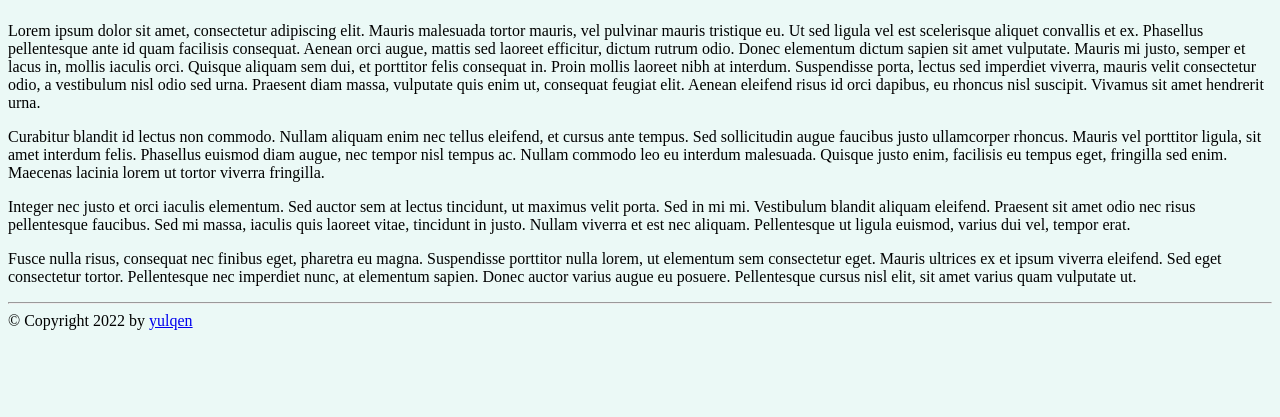
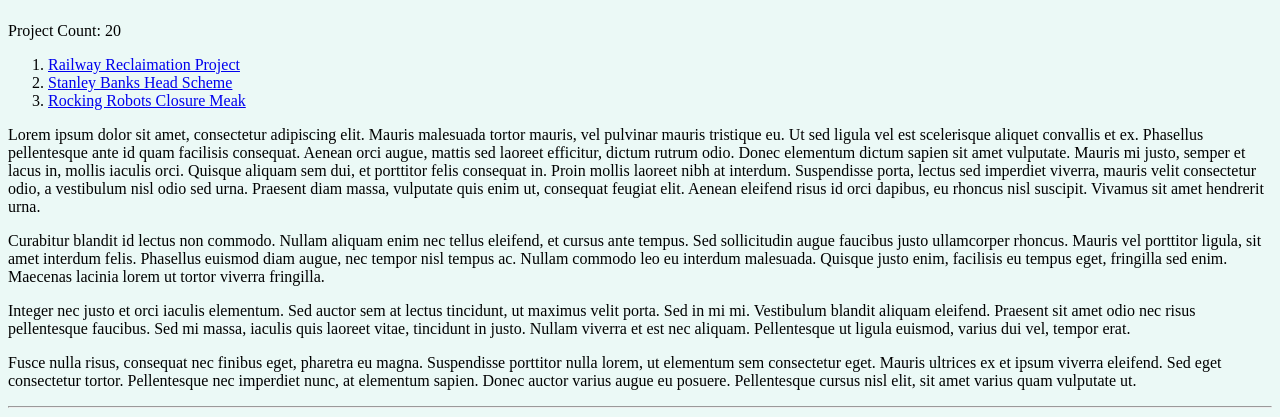
Before and after one commit to yulqen/dbasik-api, a FastAPI app: page / in a window 1280 px wide. Shown: the part 129-546 px from the top of the page. Run offline with FastAPI, Linux system fonts and the light colour scheme.

Commit message:
wip: added first service layer for projects

```diff
--- a/requirements.txt
+++ b/requirements.txt
@@ -1,7 +1,3 @@
 fastapi
 uvicorn
 jinja2
-mypy
-pdbpp
-flake8
-black
--- /dev/null
+++ b/services/project_service.py
@@ -0,0 +1,24 @@
+from typing import List, Dict
+
+
+def project_count() -> int:
+    return 20
+
+
+def major_projects(limit: int = 2) -> list[dict[str, str | int]]:
+    return [
+        {
+            "budget": "20M",
+            "type": "Rubbish",
+            "name": "Railway Reclaimation Project",
+            "id": 1,
+        },
+        {"budget": "40M", "type": "Useless", "name": "Stanley Banks Head Scheme", "id": 2},
+        {
+            "budget": "50M",
+            "type": "Trumpets",
+            "name": "Rocking Robots Closure Meak",
+            "id": 3,
+        },
+        {"budget": "200M", "type": "Rollocks", "name": "Bomba Clifton Hedges", "id": 4},
+    ][:limit]
--- /dev/null
+++ b/services/user_service.py
@@ -0,0 +1,2 @@
+def user_count() -> int:
+    return 10
--- /dev/null
+++ b/templates/home/index.html
@@ -0,0 +1,30 @@
+{% extends "shared/base.html" %}
+
+{% block title %}dbasik{% endblock %}
+
+{% block head %}
+{% endblock %}
+
+{% block content %}
+    <div id='header'>
+     <h1>dbasik</h1>
+    </div>
+
+    <div>
+        Project Count: {{ project_count }}
+    </div>
+    <div>
+    <ol>
+        {% for p in major_projects %}
+            <li><a href="{{ url_for('get_project', project_id=p.id) }}">{{ p.name }}</a></li>
+        {% endfor %}
+    </ol>
+    </div>
+
+    <div id="content">
+	<p>Lorem ipsum dolor sit amet, consectetur adipiscing elit. Mauris malesuada tortor mauris, vel pulvinar mauris tristique eu. Ut sed ligula vel est scelerisque aliquet convallis et ex. Phasellus pellentesque ante id quam facilisis consequat. Aenean orci augue, mattis sed laoreet efficitur, dictum rutrum odio. Donec elementum dictum sapien sit amet vulputate. Mauris mi justo, semper et lacus in, mollis iaculis orci. Quisque aliquam sem dui, et porttitor felis consequat in. Proin mollis laoreet nibh at interdum. Suspendisse porta, lectus sed imperdiet viverra, mauris velit consectetur odio, a vestibulum nisl odio sed urna. Praesent diam massa, vulputate quis enim ut, consequat feugiat elit. Aenean eleifend risus id orci dapibus, eu rhoncus nisl suscipit. Vivamus sit amet hendrerit urna.</p>
+    <p>Curabitur blandit id lectus non commodo. Nullam aliquam enim nec tellus eleifend, et cursus ante tempus. Sed sollicitudin augue faucibus justo ullamcorper rhoncus. Mauris vel porttitor ligula, sit amet interdum felis. Phasellus euismod diam augue, nec tempor nisl tempus ac. Nullam commodo leo eu interdum malesuada. Quisque justo enim, facilisis eu tempus eget, fringilla sed enim. Maecenas lacinia lorem ut tortor viverra fringilla.</p>
+	<p>Integer nec justo et orci iaculis elementum. Sed auctor sem at lectus tincidunt, ut maximus velit porta. Sed in mi mi. Vestibulum blandit aliquam eleifend. Praesent sit amet odio nec risus pellentesque faucibus. Sed mi massa, iaculis quis laoreet vitae, tincidunt in justo. Nullam viverra et est nec aliquam. Pellentesque ut ligula euismod, varius dui vel, tempor erat.</p>
+	<p>Fusce nulla risus, consequat nec finibus eget, pharetra eu magna. Suspendisse porttitor nulla lorem, ut elementum sem consectetur eget. Mauris ultrices ex et ipsum viverra eleifend. Sed eget consectetur tortor. Pellentesque nec imperdiet nunc, at elementum sapien. Donec auctor varius augue eu posuere. Pellentesque cursus nisl elit, sit amet varius quam vulputate ut.</p>
+    </div>
+{% endblock %}
--- a/templates/home/index.html.jinja
+++ /dev/null
@@ -1,21 +0,0 @@
-{% extends "shared/base.html.jinja" %}
-
-{% block title %}dbasik{% endblock %}
-
-{% block head %}
-{% endblock %}
-
-{% block content %}
-    <div id='header'>
-     <h1>dbasik</h1>
-    </div>
-    <div id="content">
-	<p>Lorem ipsum dolor sit amet, consectetur adipiscing elit. Mauris malesuada tortor mauris, vel pulvinar mauris tristique eu. Ut sed ligula vel est scelerisque aliquet convallis et ex. Phasellus pellentesque ante id quam facilisis consequat. Aenean orci augue, mattis sed laoreet efficitur, dictum rutrum odio. Donec elementum dictum sapien sit amet vulputate. Mauris mi justo, semper et lacus in, mollis iaculis orci. Quisque aliquam sem dui, et porttitor felis consequat in. Proin mollis laoreet nibh at interdum. Suspendisse porta, lectus sed imperdiet viverra, mauris velit consectetur odio, a vestibulum nisl odio sed urna. Praesent diam massa, vulputate quis enim ut, consequat feugiat elit. Aenean eleifend risus id orci dapibus, eu rhoncus nisl suscipit. Vivamus sit amet hendrerit urna.</p>
-
-<p>Curabitur blandit id lectus non commodo. Nullam aliquam enim nec tellus eleifend, et cursus ante tempus. Sed sollicitudin augue faucibus justo ullamcorper rhoncus. Mauris vel porttitor ligula, sit amet interdum felis. Phasellus euismod diam augue, nec tempor nisl tempus ac. Nullam commodo leo eu interdum malesuada. Quisque justo enim, facilisis eu tempus eget, fringilla sed enim. Maecenas lacinia lorem ut tortor viverra fringilla.</p>
-
-	<p>Integer nec justo et orci iaculis elementum. Sed auctor sem at lectus tincidunt, ut maximus velit porta. Sed in mi mi. Vestibulum blandit aliquam eleifend. Praesent sit amet odio nec risus pellentesque faucibus. Sed mi massa, iaculis quis laoreet vitae, tincidunt in justo. Nullam viverra et est nec aliquam. Pellentesque ut ligula euismod, varius dui vel, tempor erat.</p>
-
-	<p>Fusce nulla risus, consequat nec finibus eget, pharetra eu magna. Suspendisse porttitor nulla lorem, ut elementum sem consectetur eget. Mauris ultrices ex et ipsum viverra eleifend. Sed eget consectetur tortor. Pellentesque nec imperdiet nunc, at elementum sapien. Donec auctor varius augue eu posuere. Pellentesque cursus nisl elit, sit amet varius quam vulputate ut.</p>
-    </div>
-{% endblock %}
--- a/templates/projects/project.html.jinja
+++ b/templates/projects/project.html
@@ -1,4 +1,4 @@
-{% extends "shared/base.html.jinja" %}
+{% extends "shared/base.html" %}
 
 {% block title %}{{project.name}}{% endblock %}
 
--- a/templates/projects/projects.html.jinja
+++ b/templates/projects/projects.html
@@ -1,4 +1,4 @@
-{% extends "shared/base.html.jinja" %}
+{% extends "shared/base.html" %}
 
 {% block title %}dbasik{% endblock %}
 
--- a/templates/shared/base.html.jinja
+++ b/templates/shared/base.html
@@ -6,7 +6,7 @@
     <title>{% block title %}{% endblock %}</title>
 </head>
 <body>
-    {% include 'shared/top_nav.html.jinja' %}
+    {% include 'shared/top_nav.html' %}
     <div id="content">{% block content %}{% endblock %}</div>
     <div id="footer">
         {% block footer %}
--- /dev/null
+++ b/viewmodels/home/indexviewmodel.py
@@ -0,0 +1,15 @@
+from typing import List
+
+from starlette.requests import Request
+
+from services import project_service, user_service
+from viewmodels.shared.viewmodel import ViewModelBase
+
+
+class IndexViewModel(ViewModelBase):
+    def __init__(self, request: Request, project_limit: int):
+        super().__init__(request)
+
+        self.project_count: int = project_service.project_count()
+        self.major_projects: List = project_service.major_projects(limit=project_limit)
+        self.user_count: int = user_service.user_count()
--- a/views/home.py
+++ b/views/home.py
@@ -2,6 +2,8 @@ import fastapi
 from fastapi.requests import Request
 from fastapi.responses import HTMLResponse
 from fastapi.templating import Jinja2Templates
+
+from viewmodels.home.indexviewmodel import IndexViewModel
 
 templates = Jinja2Templates(directory="templates")
 
@@ -10,7 +12,8 @@ router = fastapi.APIRouter()
 
 @router.get("/", response_class=HTMLResponse)
 async def index(request: Request):
-    return templates.TemplateResponse("home/index.html.jinja", {"request": request})
+    vm = IndexViewModel(request, 3)
+    return templates.TemplateResponse("home/index.html", vm.to_dict())
 
 
 @router.get("/about")
--- a/views/project.py
+++ b/views/project.py
@@ -28,7 +28,7 @@ dummy_projects = [
 @router.get("/projects", response_class=HTMLResponse)
 async def projects(request: Request):
     return templates.TemplateResponse(
-        "projects/projects.html.jinja", {"request": request, "projects": dummy_projects}
+        "projects/projects.html", {"request": request, "projects": dummy_projects}
     )
 
 
@@ -37,6 +37,6 @@ def get_project(request: Request, project_id: int):
     p = [pj for pj in dummy_projects if project_id == pj["id"]]
     p = p[0]
     return templates.TemplateResponse(
-        "projects/project.html.jinja",
+        "projects/project.html",
         {"request": request, "project_id": project_id, "project": p},
     )
```
Also changed, not shown: services/__init__.py (added), templates/shared/top_nav.html (renamed from templates/shared/top_nav.html.jinja), viewmodels/home/__init__.py (added).
